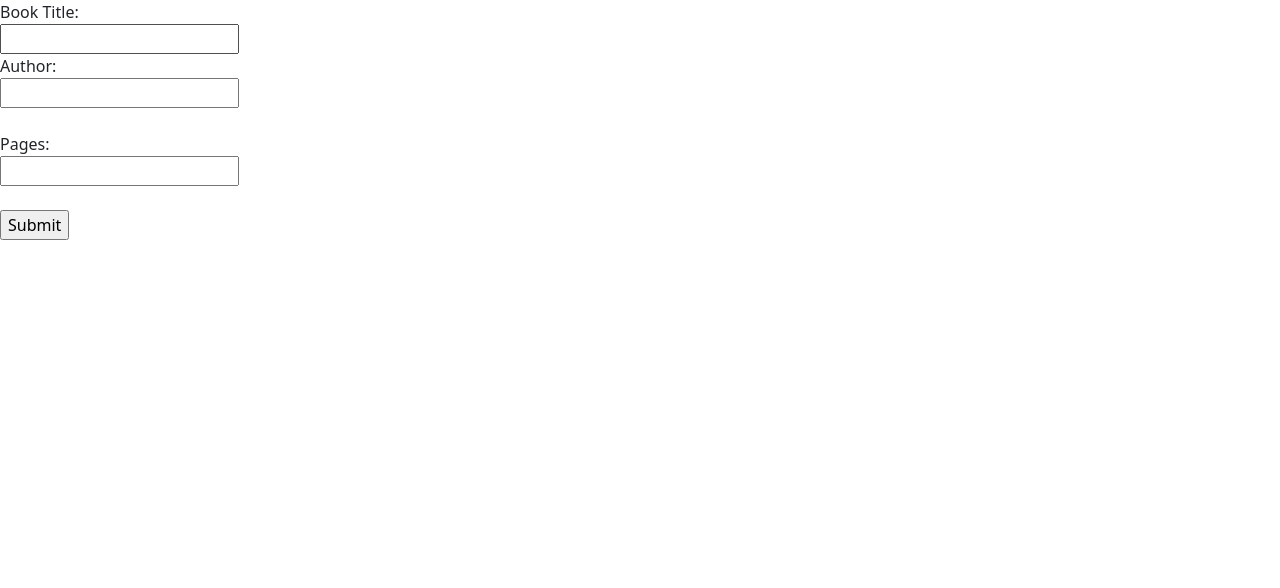
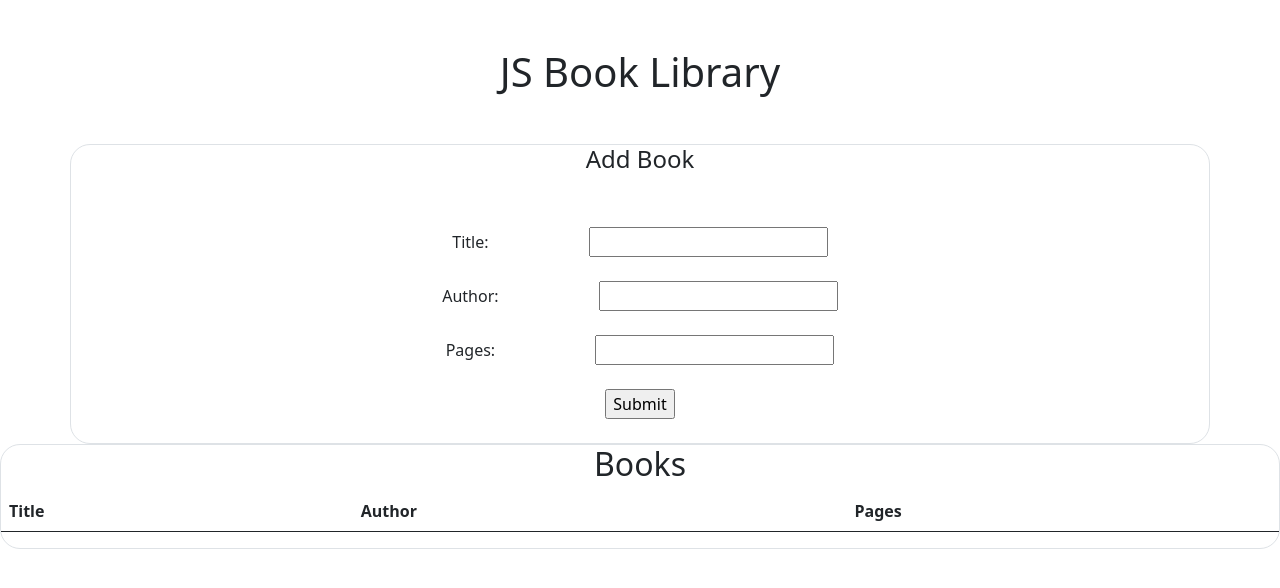
Before and after one commit to jrai0792/Book-library, a plain HTML site: page index.html in a window 1280 px wide. Drawn offline with nearby package versions, Linux system fonts and the light colour scheme.

Commit message:
Add displayBook method and update addBook method

```diff
--- a/assets/css/style.css
+++ b/assets/css/style.css
@@ -0,0 +1,9 @@
+.border {
+  border: 2px solid gray;
+  border-radius: 20px;
+}
+
+.container {
+  width: 50%;
+  margin: 0 auto;
+}
--- a/assets/script/main.js
+++ b/assets/script/main.js
@@ -1,15 +1,37 @@
-function Book(title, author, pages) {
-  this.title = title;
-  this.author = author;
-  this.pages = pages;
+let myLibrary = [];
+
+//Book constructor
+function Book() {
+  this.title = document.getElementById("title").value;
+  this.author = document.getElementById("author").value;
+  this.pages = document.getElementById("pages").value;
 }
-let library = [];
-function addBook() {
-  let title = document.getElementById('title').value;
-  let author = document.getElementById('author').value;
-  let pages = document.getElementById('pages').value;
-  let book = new Book(title, author, pages);
-  library.push(book);
+
+// Adding book
+function addBookToLibrary(e) {
   e.preventDefault();
+  const book = new Book(title, author, pages);
+  myLibrary.push(book);
+  console.log(myLibrary);
+  displayBook(book);
+  //Clearing the form input data after submit
+  document.getElementById("title").value = "";
+  document.getElementById("author").value = "";
+  document.getElementById("pages").value = "";
 }
-console.log(library);
+
+//Displaying book to the UI
+function displayBook(book) {
+  const list = document.querySelector('#book-list');
+  const row = document.createElement('tr');
+
+    row.innerHTML = `
+    <td class="mx-4">${book.title}</td>
+    <td class="mx-4">${book.author}</td>
+    <td class="mx-4">${book.pages}</td>
+    <td><a href="#" class="btn btn-danger mx-4">Remove</a></td>
+    `
+    list.appendChild(row);
+}
+
+document.getElementById("form").addEventListener('submit', addBookToLibrary);
--- a/index.html
+++ b/index.html
@@ -10,15 +10,33 @@
 <body>
   <header></header>
   <main>
-    <form onsubmit = 'addBook'>
-      <label for="title">Book Title:</label><br>
-      <input type="text" id="title" name="title"><br>
-      <label for="author">Author:</label><br>
-      <input type="text" id="author" name="author"><br><br>
-      <label for="pages">Pages:</label><br>
-      <input type="number" id="pages" name="pages"><br><br>
-      <input type="submit" id = "submit" value="Submit">
-    </form>
+    <h1 class="font-wieght-bolder text-center my-5">JS Book Library</h1>
+    <div class="container border">
+      <h4 class="text-center">Add Book</h4>
+      <form id="form" class="text-center">
+        <label for="title" class="mt-5 mx-5">Title:</label>
+        <input type="text" id="title" name="title" class="mx-5 mb-4" required=true><br>
+        <label for="author" class="mx-5">Author:</label>
+        <input type="text" id="author" name="author" class="mx-5 mb-4" required=true><br>
+          <label for="pages" class="mx-5">Pages:</label>
+        <input type="number" id="pages" name="pages" class="mx-5 mb-4" required=true><br>
+        <input type="submit" id="submit" name="submit" class="mx-5 mb-4">
+      </form>
+    </div>
+    <div class="Books border">
+      <h2 class="text-center">Books</h2>
+      <table class="table">
+        <thead>
+          <tr>
+            <th>Title</th>
+            <th>Author</th>
+            <th>Pages</th>
+          </tr>
+        </thead>
+        <tbody id="book-list"></tbody>
+      </table>
+    </div>
+
   </main>
   <footer></footer>
   <script src="assets/script/main.js"></script>
```
